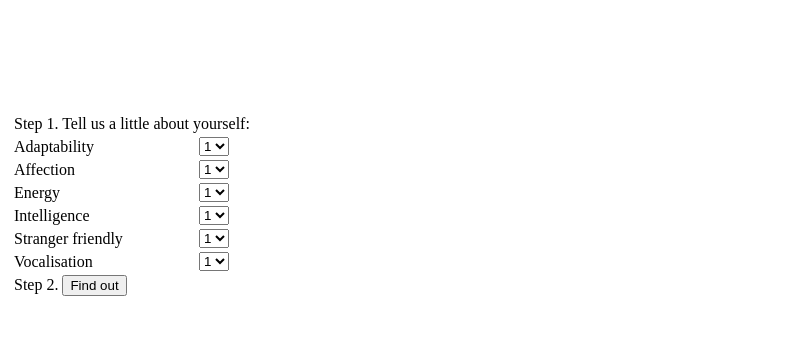
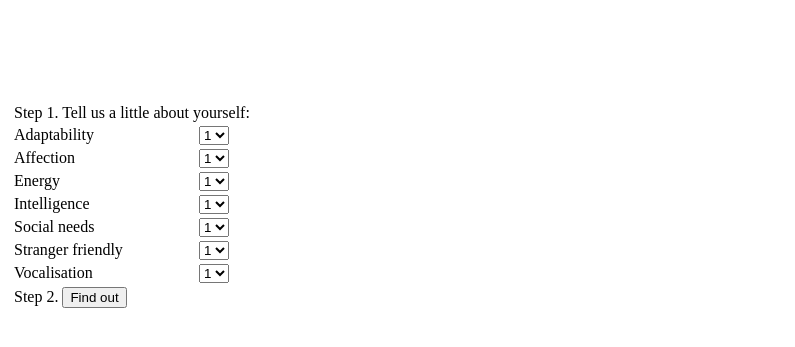
Before and after one commit to l-rud/js-web-app, a plain HTML site: page index.html in a window 1280 px wide. Shown: the part 79-426 px from the top of the page, without its empty margins (0-795 px from the left). Drawn offline with Linux system fonts and the light colour scheme.

Commit message:
Adding quiz element "social needs" to the table

```diff
--- a/index.html
+++ b/index.html
@@ -63,6 +63,18 @@
             </td>
           </tr>
           <tr>
+            <td>Social needs</td>
+            <td>
+              <select name="social" id="social">
+                <option value="1">1</option>
+                <option value="2">2</option>
+                <option value="3">3</option>
+                <option value="4">4</option>
+                <option value="5">5</option>
+              </select>
+            </td>
+          </tr>
+          <tr>
             <td>Stranger friendly</td>
             <td>
               <select name="stranger" id="stranger">
```
